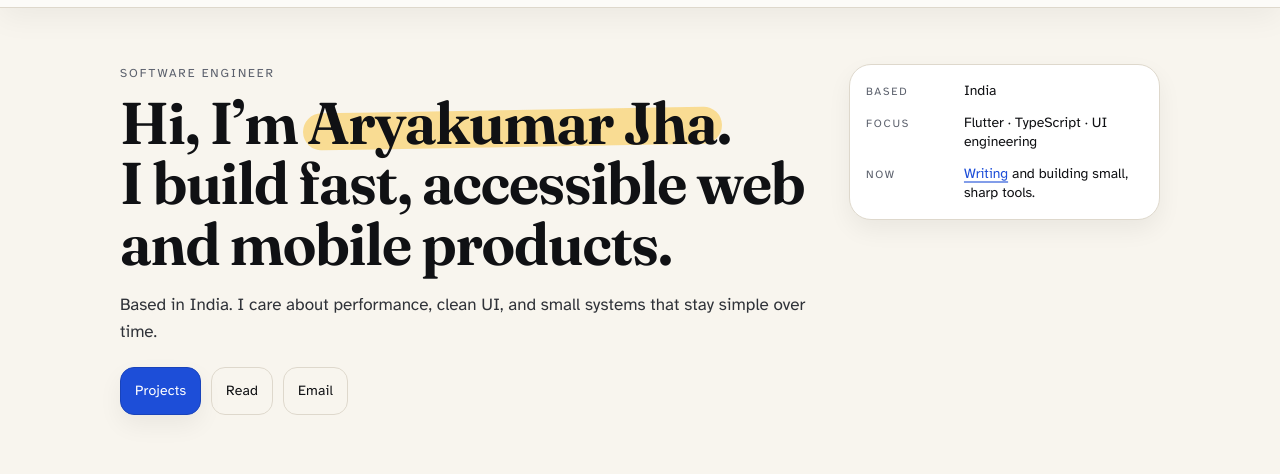
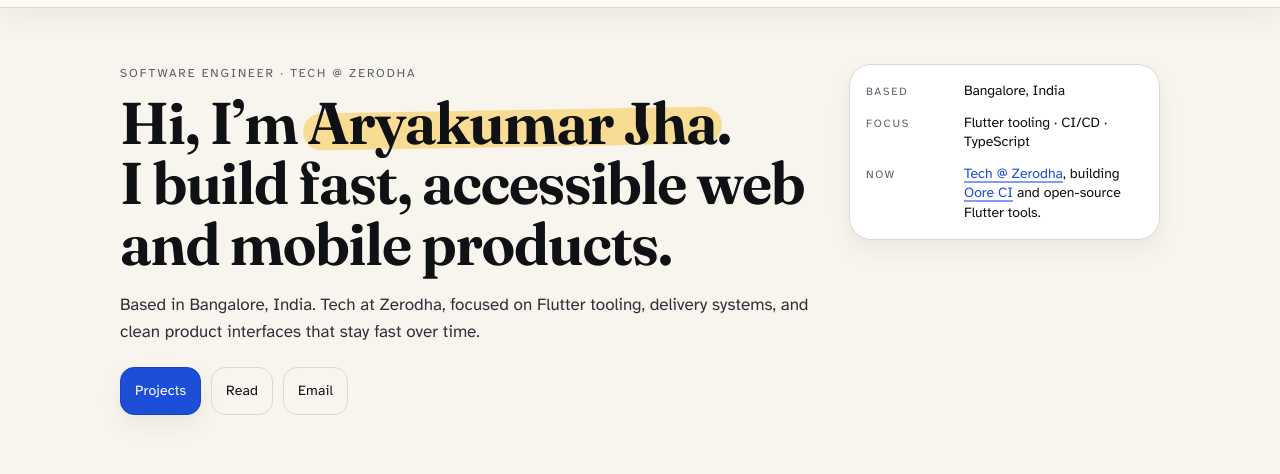
Before and after one commit to devaryakjha/aryakdev, an Astro site: page / in a window 1280 px wide. Shown: the part 67-541 px from the top of the page. Built offline with nearby package versions, Linux system fonts and the light colour scheme; Astro itself is replaced by a stand-in of ours.

Commit message:
Refresh homepage facts with current role and focus

```diff
--- a/src/components/Hero.astro
+++ b/src/components/Hero.astro
@@ -10,8 +10,8 @@ import { site } from "../data/site";
       <br />I build fast, accessible web and mobile products.
     </h1>
     <p class="hero-lede">
-      Based in {site.location}. I care about performance, clean UI, and small
-      systems that stay simple over time.
+      Based in {site.location}. Tech at Zerodha, focused on Flutter tooling,
+      delivery systems, and clean product interfaces that stay fast over time.
     </p>
     <div class="hero-cta">
       <a class="button" href="/#projects">Projects</a>
@@ -27,12 +27,17 @@ import { site } from "../data/site";
       </div>
       <div class="fact">
         <dt>Focus</dt>
-        <dd>Flutter · TypeScript · UI engineering</dd>
+        <dd>Flutter tooling · CI/CD · TypeScript</dd>
       </div>
       <div class="fact">
         <dt>Now</dt>
         <dd>
-          <a href="/blog">Writing</a> and building small, sharp tools.
+          <a href="https://zerodha.tech" target="_blank" rel="noopener noreferrer"
+            >Tech @ Zerodha</a
+          >, building <a href="https://oore.build" target="_blank" rel="noopener noreferrer"
+            >Oore CI</a
+          >
+          and open-source Flutter tools.
         </dd>
       </div>
     </dl>
--- a/src/data/site.ts
+++ b/src/data/site.ts
@@ -1,18 +1,20 @@
 export const site = {
   name: "Aryakumar Jha",
-  role: "Software Engineer",
-  location: "India",
+  role: "Software Engineer · Tech @ Zerodha",
+  location: "Bangalore, India",
   url: "https://aryak.dev",
   description:
-    "Portfolio and writing by Aryakumar Jha. I build mobile and web products with Flutter, React, and Node.js.",
+    "Portfolio and writing by Aryakumar Jha. Tech at Zerodha, building Flutter tooling, CI systems, and high-performance product interfaces.",
   keywords: [
     "Aryakumar Jha",
     "Software Engineer",
+    "Zerodha",
     "Portfolio",
     "Mobile App Development",
     "Web Development",
     "Flutter",
     "React",
+    "Rust",
     "Node.js",
     "Golang",
     "Python",
```
